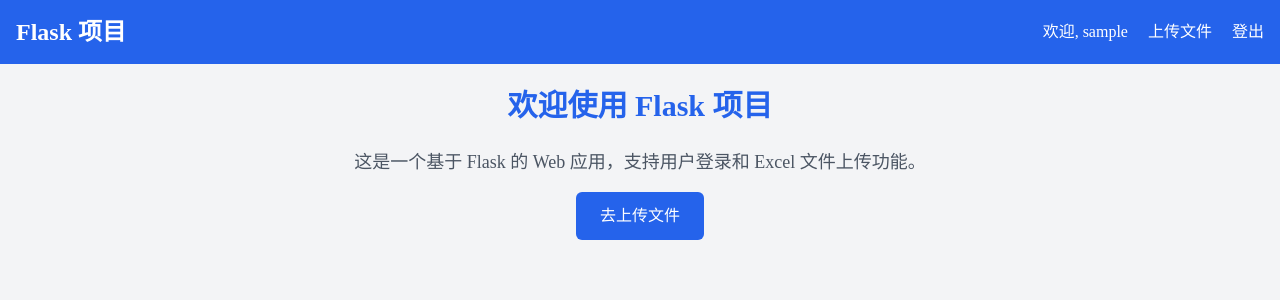
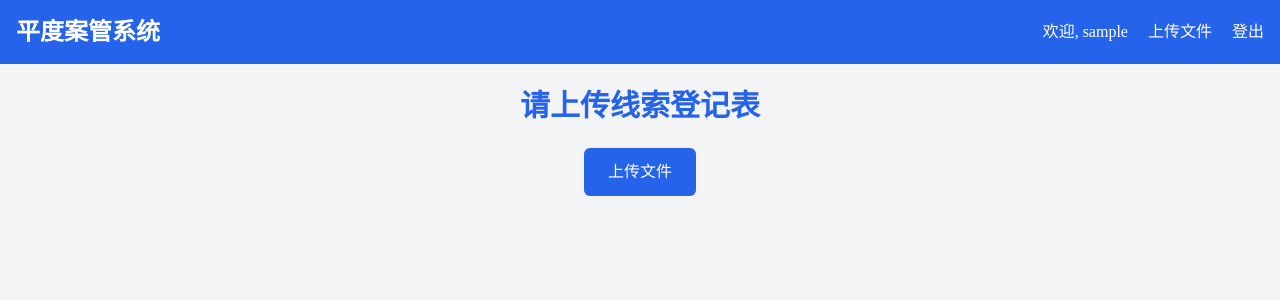
Before and after one commit to jiuxi-tech/case-management, a Flask app: page / in a window 1280 px wide. Shown: the top 300 px of the page. Run offline with Flask 3, Linux system fonts and the light colour scheme; the visitor is signed in with stand-in values (Sample User, id 1); some libraries are stand-ins or nearby versions.

Commit message:
修改一些显示文字信息

```diff
--- a/templates/base.html
+++ b/templates/base.html
@@ -3,7 +3,7 @@
 <head>
     <meta charset="UTF-8">
     <meta name="viewport" content="width=device-width, initial-scale=1.0">
-    <title>{% block title %}{% endblock %} - Flask 项目</title>
+    <title>{% block title %}{% endblock %} - 平度案管系统</title>
     <script src="https://cdn.tailwindcss.com"></script>
     <link href="https://fonts.googleapis.com/css2?family=Noto+Serif+SC:wght@400;700&display=swap" rel="stylesheet">
     <style>
@@ -15,7 +15,7 @@
 <body class="bg-gray-100">
     <nav class="bg-blue-600 text-white p-4">
         <div class="container mx-auto flex justify-between items-center">
-            <a href="{{ url_for('index') }}" class="text-2xl font-bold">Flask 项目</a>
+            <a href="{{ url_for('index') }}" class="text-2xl font-bold">平度案管系统</a>
             <div>
                 {% if 'username' in session %}
                     <span class="mr-4">欢迎, {{ session['username'] }}</span>
--- a/templates/index.html
+++ b/templates/index.html
@@ -2,11 +2,10 @@
 {% block title %}首页{% endblock %}
 {% block content %}
 <div class="text-center">
-    <h2 class="text-3xl font-bold mb-6 text-blue-600">欢迎使用 Flask 项目</h2>
-    <p class="text-lg text-gray-600 mb-4">这是一个基于 Flask 的 Web 应用，支持用户登录和 Excel 文件上传功能。</p>
+    <h2 class="text-3xl font-bold mb-6 text-blue-600">请上传线索登记表</h2>
     <a href="{{ url_for('upload') }}"
        class="inline-block bg-blue-600 text-white px-6 py-3 rounded-md hover:bg-blue-700 transition duration-300">
-        去上传文件
+        上传文件
     </a>
 </div>
 {% endblock %}
--- a/templates/upload.html
+++ b/templates/upload.html
@@ -2,10 +2,9 @@
 {% block title %}上传文件{% endblock %}
 {% block content %}
 <div class="max-w-2xl mx-auto bg-white p-8 rounded-lg shadow-lg">
-    <h2 class="text-2xl font-bold mb-6 text-center text-blue-600">上传 Excel 文件</h2>
+    <h2 class="text-2xl font-bold mb-6 text-center text-blue-600">上传线索登记表</h2>
     <form method="POST" enctype="multipart/form-data" class="space-y-6">
         <div>
-            <label for="file" class="block text-sm font-medium text-gray-700">选择 Excel 文件</label>
             <input type="file" name="file" id="file" accept=".xlsx" required
                    class="mt-1 block w-full p-2 border border-gray-300 rounded-md focus:outline-none focus:ring-2 focus:ring-blue-500">
         </div>
```
